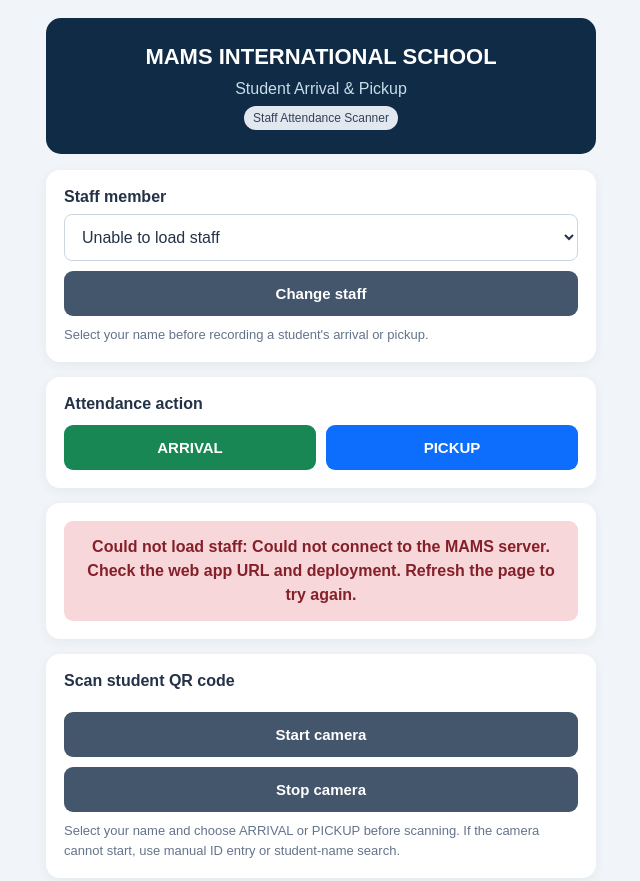
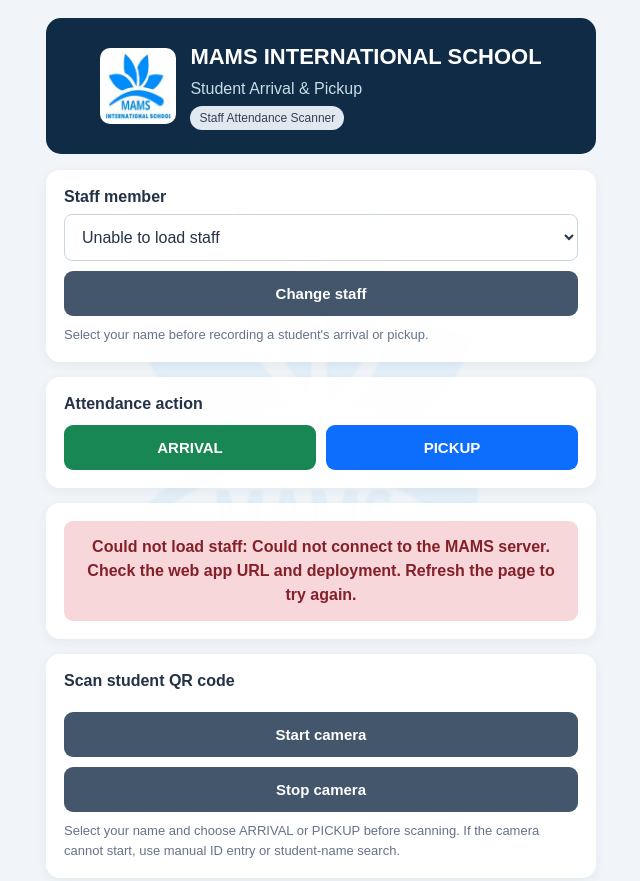
Before and after one commit to awoyaasika/MAMS-QR-Scanner, a plain HTML site: page index.html in a window 1280 px wide. Shown: the top 881 px of the page, without its empty margins (319-959 px from the left). Drawn offline with Linux system fonts and the light colour scheme.

Commit message:
Update index.html

```diff
--- a/index.html
+++ b/index.html
@@ -17,24 +17,77 @@
       padding: 18px;
       background: #f1f5f9;
       color: #243247;
+      position: relative;
+      isolation: isolate;
     }
 
-    .container { max-width: 550px; margin: auto; }
+    /* Faint school logo watermark */
+    body::before {
+      content: "";
+      position: fixed;
+      inset: 0;
+      background-image: url("./IMG_6309.JPG");
+      background-repeat: no-repeat;
+      background-position: center center;
+      background-size: min(75vw, 420px);
+      opacity: 0.055;
+      pointer-events: none;
+      z-index: -1;
+    }
+
+    .container {
+      max-width: 550px;
+      margin: auto;
+      position: relative;
+      z-index: 0;
+    }
 
     .header {
       background: #102b46;
       color: white;
       padding: 24px 18px;
       border-radius: 15px;
-      text-align: center;
       margin-bottom: 16px;
     }
 
-    h1 { margin: 0; font-size: 22px; line-height: 1.4; }
-    .subtitle { margin-top: 7px; color: #c8dce8; }
+    /* School logo and name */
+    .school-brand {
+      display: flex;
+      align-items: center;
+      justify-content: center;
+      gap: 14px;
+      text-align: left;
+    }
+
+    .school-logo {
+      display: block;
+      width: 76px;
+      height: 76px;
+      object-fit: contain;
+      flex-shrink: 0;
+      background: white;
+      border-radius: 10px;
+      padding: 4px;
+    }
+
+    .school-brand-text {
+      min-width: 0;
+    }
+
+    h1 {
+      margin: 0;
+      font-size: 22px;
+      line-height: 1.4;
+      overflow-wrap: anywhere;
+    }
+
+    .subtitle {
+      margin-top: 7px;
+      color: #c8dce8;
+    }
 
     .card {
-      background: white;
+      background: rgba(255, 255, 255, 0.94);
       padding: 18px;
       border-radius: 14px;
       margin-bottom: 15px;
@@ -66,7 +119,10 @@
       cursor: pointer;
     }
 
-    button:disabled { opacity: 0.55; cursor: not-allowed; }
+    button:disabled {
+      opacity: 0.55;
+      cursor: not-allowed;
+    }
 
     .action-buttons {
       display: flex;
@@ -74,9 +130,20 @@
       margin-top: 10px;
     }
 
-    .action-buttons button { flex: 1; min-width: 0; }
-    .arrival { background: #198754; color: white; }
-    .pickup { background: #0d6efd; color: white; }
+    .action-buttons button {
+      flex: 1;
+      min-width: 0;
+    }
+
+    .arrival {
+      background: #198754;
+      color: white;
+    }
+
+    .pickup {
+      background: #0d6efd;
+      color: white;
+    }
 
     .selected {
       outline: 4px solid rgba(16, 43, 70, 0.18);
@@ -90,7 +157,11 @@
       margin-top: 10px;
     }
 
-    #reader { width: 100%; margin-top: 12px; overflow: hidden; }
+    #reader {
+      width: 100%;
+      margin-top: 12px;
+      overflow: hidden;
+    }
 
     #status {
       padding: 14px;
@@ -103,11 +174,26 @@
       overflow-wrap: anywhere;
     }
 
-    .success { background: #d1e7dd !important; color: #0f5132 !important; }
-    .error { background: #f8d7da !important; color: #842029 !important; }
+    .success {
+      background: #d1e7dd !important;
+      color: #0f5132 !important;
+    }
 
-    .student { display: none; text-align: center; }
-    .student-name { font-size: 22px; font-weight: bold; margin-bottom: 10px; }
+    .error {
+      background: #f8d7da !important;
+      color: #842029 !important;
+    }
+
+    .student {
+      display: none;
+      text-align: center;
+    }
+
+    .student-name {
+      font-size: 22px;
+      font-weight: bold;
+      margin-bottom: 10px;
+    }
 
     .student-details {
       color: #475569;
@@ -115,7 +201,9 @@
       overflow-wrap: anywhere;
     }
 
-    .manual { margin-top: 15px; }
+    .manual {
+      margin-top: 15px;
+    }
 
     .small {
       color: #64748b;
@@ -124,7 +212,10 @@
       margin-top: 9px;
     }
 
-    .section-title { font-weight: bold; margin-bottom: 12px; }
+    .section-title {
+      font-weight: bold;
+      margin-bottom: 12px;
+    }
 
     .badge {
       display: inline-block;
@@ -157,14 +248,29 @@
       overflow-wrap: anywhere;
     }
 
-    #studentSearchResults { margin-top: 8px; }
+    #studentSearchResults {
+      margin-top: 8px;
+    }
 
     @media (max-width: 380px) {
       body { padding: 10px; }
+
       .card { padding: 14px; }
-      h1 { font-size: 19px; }
+
+      .school-brand { gap: 9px; }
+
+      .school-logo {
+        width: 58px;
+        height: 58px;
+      }
+
+      h1 { font-size: 17px; }
+
       .action-buttons { gap: 8px; }
-      .action-buttons button { padding: 12px 5px; }
+
+      .action-buttons button {
+        padding: 12px 5px;
+      }
     }
   </style>
 </head>
@@ -173,9 +279,19 @@
 <div class="container">
 
   <header class="header">
-    <h1>MAMS INTERNATIONAL SCHOOL</h1>
-    <div class="subtitle">Student Arrival &amp; Pickup</div>
-    <div class="badge">Staff Attendance Scanner</div>
+    <div class="school-brand">
+      <img
+        src="./IMG_6309.JPG"
+        alt="MAMS International School logo"
+        class="school-logo"
+      >
+
+      <div class="school-brand-text">
+        <h1>MAMS INTERNATIONAL SCHOOL</h1>
+        <div class="subtitle">Student Arrival &amp; Pickup</div>
+        <div class="badge">Staff Attendance Scanner</div>
+      </div>
+    </div>
   </header>
 
   <!-- STAFF SELECTION -->
@@ -218,6 +334,7 @@
     <button type="button" class="secondary" id="startCameraBtn">
       Start camera
     </button>
+
     <button type="button" class="secondary" id="stopCameraBtn">
       Stop camera
     </button>
@@ -260,7 +377,7 @@
     </div>
   </section>
 
-  <!-- NEW: SEARCH BY STUDENT NAME -->
+  <!-- SEARCH BY STUDENT NAME -->
   <section class="card manual">
     <label for="studentSearchInput">Search by student name</label>
     <input
@@ -305,7 +422,7 @@
 ================================================== */
 
 const WEB_APP_URL =
-  "https://script.google.com/macros/s/AKfycbzVKdtpW6umk7huOLzJ7KOLiKgUPxZS3uCYTYT_RPhqR6MZoxxrE_ZoNr249R-BPupxbg/exec";
+  "https://script.google.com/macros/s/AKfycbzVKdtpW6um7khuOLzJ7KOLiKgUPxZS3uCYTYT_RPhqR6MZoxxrE_ZoNr249R-BPupxbg/exec";
 
 let staffRecords = [];
 let selectedStaffId = "";
@@ -808,7 +925,7 @@
 }
 
 /* ==================================================
-   NEW: SEARCH STUDENTS BY NAME
+   SEARCH STUDENTS BY NAME
 ================================================== */
 
 async function searchStudents() {
```
